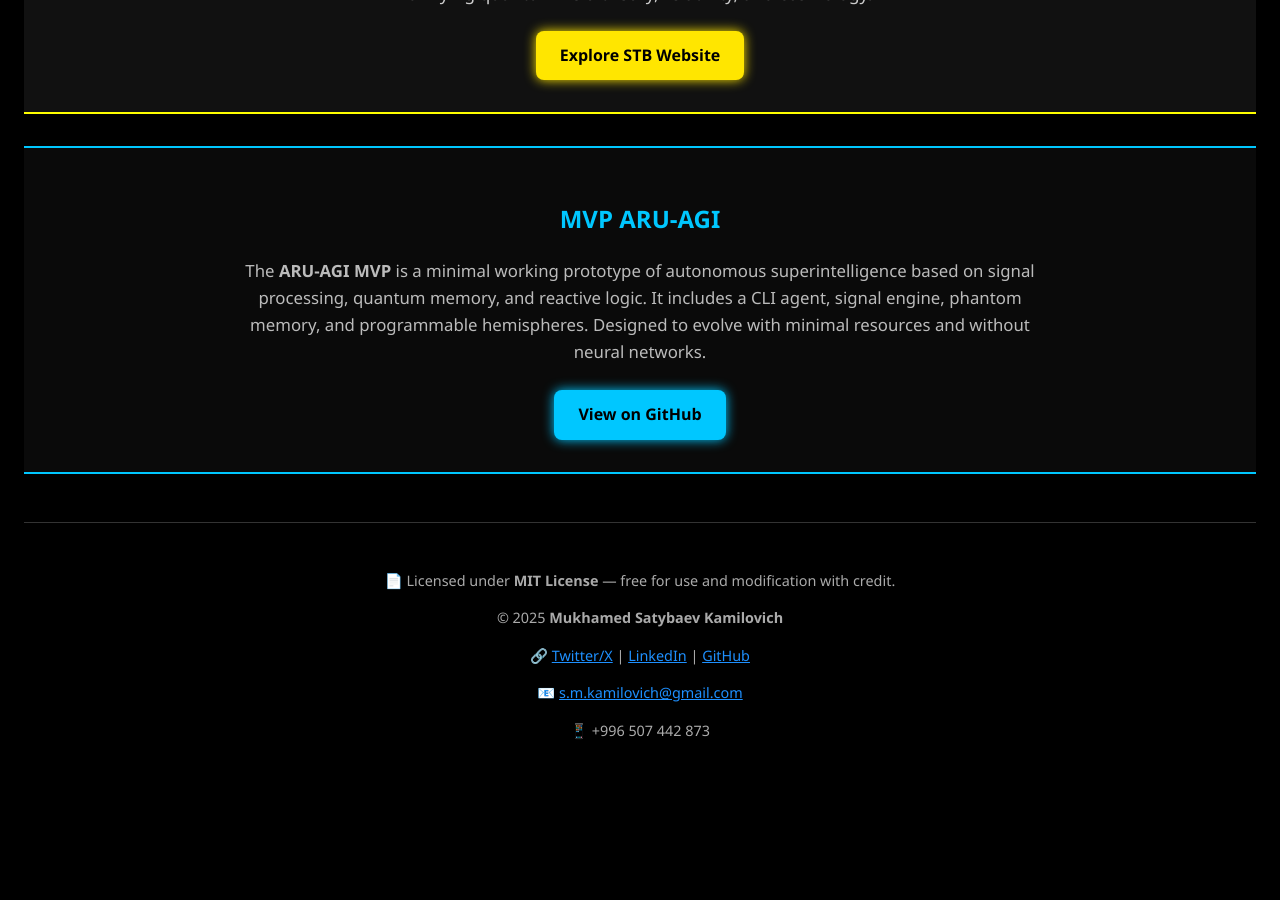
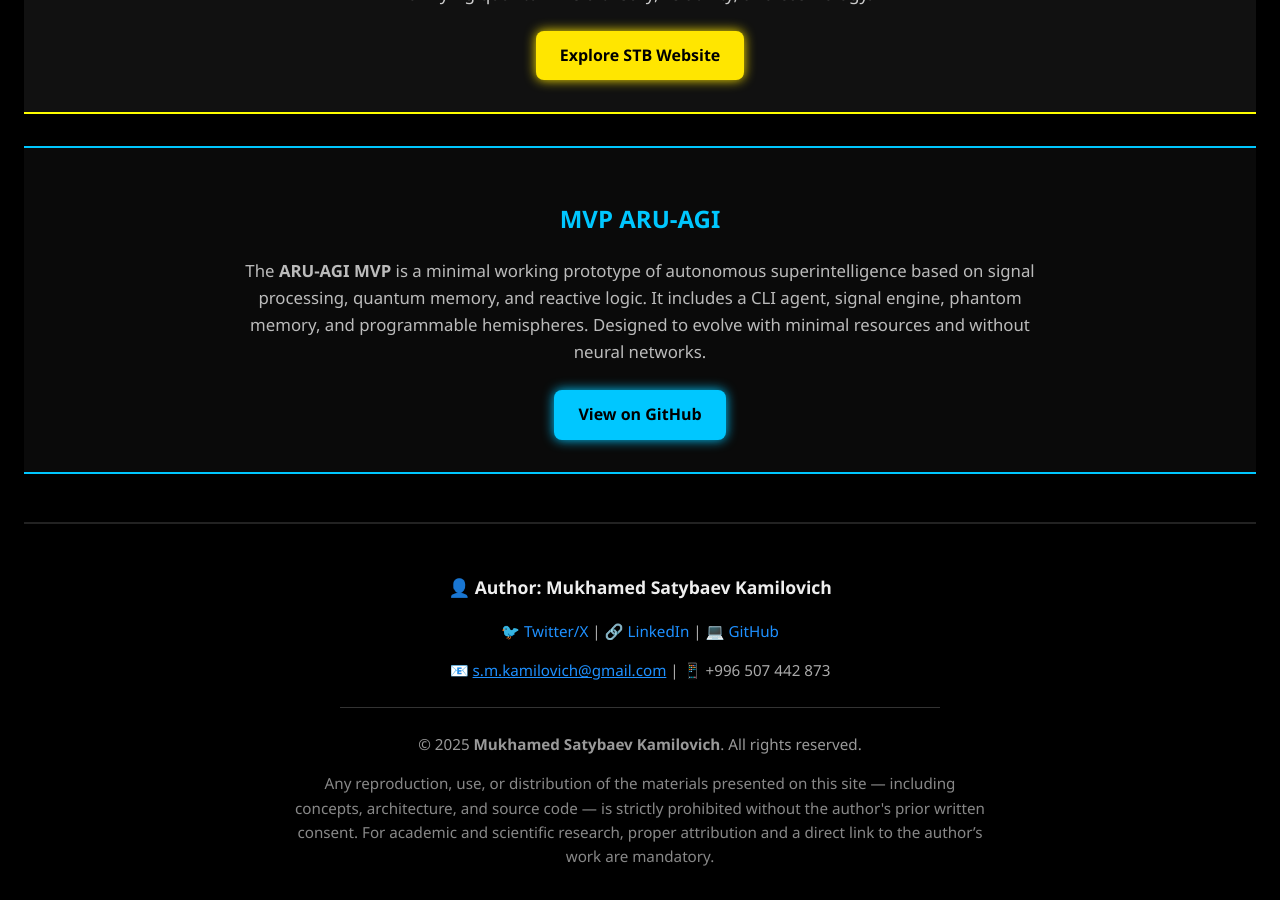
Before and after one commit to Mukhameds/ARU-AGI-Project, a Jekyll site: the page index.html, which Jekyll copies as it is, in a window 1280 px wide and 900 px high, scrolled down 1195 px. Built offline with Jekyll 4.4.1, drawn with Linux system fonts in a browser that asks for light colours; before the commit the page ends 1983 px from its top, so only the background shows below that.

Commit message:
Update index.html

```diff
--- a/index.html
+++ b/index.html
@@ -123,18 +123,27 @@
   </a>
 </section>
 
-<footer style="margin-top: 3rem; padding: 2rem 1rem; text-align: center; font-size: 0.9rem; color: #aaa; border-top: 1px solid #333;">
-  <p>📄 Licensed under <strong>MIT License</strong> — free for use and modification with credit.</p>
-  <p>© 2025 <strong>Mukhamed Satybaev Kamilovich</strong></p>
-  <p>
-    🔗
-    <a href="https://x.com/redkms2025" target="_blank" style="color: #1e90ff;">Twitter/X</a> |
-    <a href="https://www.linkedin.com/in/muhamed-satybaev-38b864362" target="_blank" style="color: #1e90ff;">LinkedIn</a> |
-    <a href="https://github.com/Mukhameds" target="_blank" style="color: #1e90ff;">GitHub</a>
+<footer style="margin-top: 3rem; padding: 2rem 1rem; background-color: #000; color: #aaa; border-top: 2px solid #222; text-align: center; font-size: 0.95rem;">
+  <p style="color: #eee; font-size: 1.1rem;"><strong>👤 Author: Mukhamed Satybaev Kamilovich</strong></p>
+  <p style="margin-top: 0.5rem;">
+
+    🐦 <a href="https://x.com/redkms2025" target="_blank" style="color: #1e90ff; text-decoration: none;">Twitter/X</a> |
+    🔗 <a href="https://www.linkedin.com/in/muhamed-satybaev-38b864362" target="_blank" style="color: #1e90ff; text-decoration: none;">LinkedIn</a> |
+    💻 <a href="https://github.com/Mukhameds" target="_blank" style="color: #1e90ff; text-decoration: none;">GitHub</a>
   </p>
-  <p>📧 <a href="mailto:s.m.kamilovich@gmail.com" style="color: #1e90ff;">s.m.kamilovich@gmail.com</a></p>
-  <p>📱 +996 507 442 873</p>
+  <p style="margin-top: 0.5rem;">📧 <a href="mailto:s.m.kamilovich@gmail.com" style="color: #1e90ff;">s.m.kamilovich@gmail.com</a> | 📱 +996 507 442 873</p>
+
+  <hr style="margin: 1.5rem auto; width: 50%; border: 0; border-top: 1px solid #333;" />
+
+  <p style="color: #999;">
+    © 2025 <strong>Mukhamed Satybaev Kamilovich</strong>. All rights reserved.
+  </p>
+  <p style="max-width: 700px; margin: 0.5rem auto 0; color: #888;">
+    Any reproduction, use, or distribution of the materials presented on this site — including concepts, architecture, and source code — is strictly prohibited without the author's prior written consent.
+    For academic and scientific research, proper attribution and a direct link to the author’s work are mandatory.
+  </p>
 </footer>
+
 
 </body>
 </html>
```
